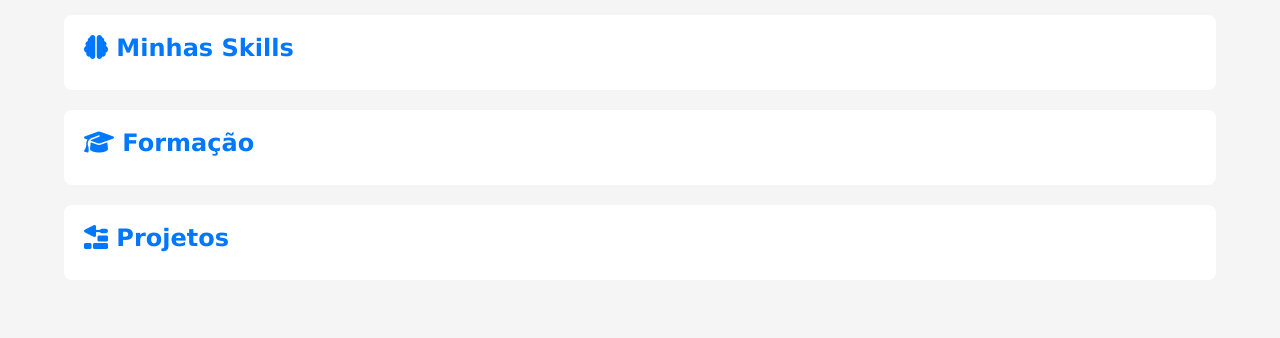
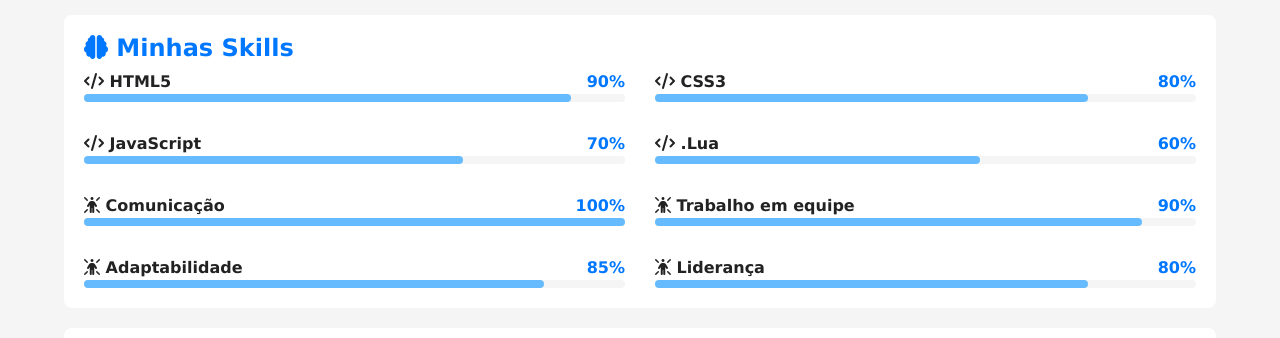
Before and after one commit to Haikara1/projeto-portifolio, a plain HTML site: page index.html in a window 1280 px wide. Shown: the part 1172-1510 px from the top of the page. Before the commit the page ends 1472 px from the top, so only its background shows below. Drawn offline with Linux system fonts and the light colour scheme.

Commit message:
skills criadas

```diff
--- a/estilos/style.css
+++ b/estilos/style.css
@@ -144,3 +144,45 @@ article h2 {
   height: 100%;
   border-radius: 8px;
 }
+
+
+#skill-container {
+  display: grid;
+  grid-template-columns: 1fr;
+  gap: 30px;
+}
+
+#skill-container .info {
+  display: flex;
+  justify-content: space-between;
+  align-items: center;
+}
+
+#skill-container .nome {
+  font-weight: bold;
+  color: var(--texto);
+}
+
+#skill-container .porcent {
+  font-weight: bold;
+  color: var(--destaque);
+}
+
+#skill-container .barra {
+  width: 100%;
+  height: 8px;
+  background-color: var(--fundo-principal);
+  border-radius: 4px;
+}
+
+#skill-container .progresso {
+  height: 100%;
+  background-color: var(--destaque-inverso);
+  border-radius: 4px;
+}
+
+@media screen and (min-width: 768px) {
+  #skill-container {
+    grid-template-columns: 1fr 1fr;
+  }
+}
--- a/index.html
+++ b/index.html
@@ -44,6 +44,120 @@
 
             <article id="Skills">
                 <h2><i class="fa-solid fa-brain"></i> Minhas Skills</h2>
+
+                <div id="skill-container">
+                    <div class="item">
+                        <div class="info">
+                            <span class="nome">
+                                <i class="fa-solid fa-code"></i> HTML5
+                            </span>
+                            <span class="porcent">
+                                90%
+                            </span>
+                        </div>
+                        <div class="barra">
+                            <div class="progresso" style ="width: 90%;"></div>
+                        </div>
+                    </div>
+
+                    <div class="item">
+                        <div class="info">
+                            <span class="nome">
+                                <i class="fa-solid fa-code"></i> CSS3
+                            </span>
+                            <span class="porcent">
+                                80%
+                            </span>
+                        </div>
+                        <div class="barra">
+                            <div class="progresso" style ="width: 80%;"></div>
+                        </div>
+                    </div>
+
+                    <div class="item">
+                        <div class="info">
+                            <span class="nome">
+                                <i class="fa-solid fa-code"></i> JavaScript
+                            </span>
+                            <span class="porcent">
+                                70%
+                            </span>
+                        </div>
+                        <div class="barra">
+                            <div class="progresso" style ="width: 70%;"></div>
+                        </div>
+                    </div>
+
+                    <div class="item">
+                        <div class="info">
+                            <span class="nome">
+                                <i class="fa-solid fa-code"></i> .Lua
+                            </span>
+                            <span class="porcent">
+                                60%
+                            </span>
+                        </div>
+                        <div class="barra">
+                            <div class="progresso" style ="width: 60%;"></div>
+                        </div>
+                    </div>
+
+                    <div class="item">
+                        <div class="info">
+                            <span class="nome">
+                                <i class="fa-solid fa-person-rays"></i> Comunicação
+                            </span>
+                            <span class="porcent">
+                                100%
+                            </span>
+                        </div>
+                        <div class="barra">
+                            <div class="progresso" style ="width: 100%;"></div>
+                        </div>
+                    </div>
+
+                    <div class="item">
+                        <div class="info">
+                            <span class="nome">
+                                <i class="fa-solid fa-person-rays"></i> Trabalho em equipe
+                            </span>
+                            <span class="porcent">
+                                90%
+                            </span>
+                        </div>
+                        <div class="barra">
+                            <div class="progresso" style ="width: 90%;"></div>
+                        </div>
+                    </div>
+
+                    <div class="item">
+                        <div class="info">
+                            <span class="nome">
+                                <i class="fa-solid fa-person-rays"></i> Adaptabilidade
+                            </span>
+                            <span class="porcent">
+                                85%
+                            </span>
+                        </div>
+                        <div class="barra">
+                            <div class="progresso" style ="width: 85%;"></div>
+                        </div>
+                    </div>
+
+                    <div class="item">
+                        <div class="info">
+                            <span class="nome">
+                                <i class="fa-solid fa-person-rays"></i> Liderança
+                            </span>
+                            <span class="porcent">
+                                80%
+                            </span>
+                        </div>
+                        <div class="barra">
+                            <div class="progresso" style ="width: 80%;"></div>
+                        </div>
+                    </div>
+                </div>
             </article>
             <!-- Fim do article#skills -->
             <article id="formacao">
```
